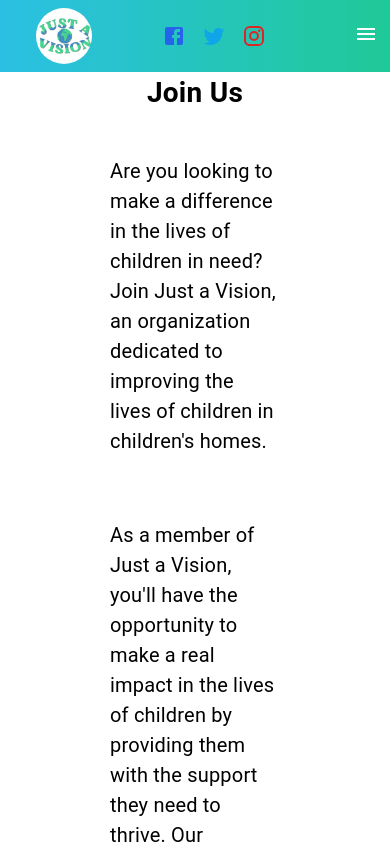
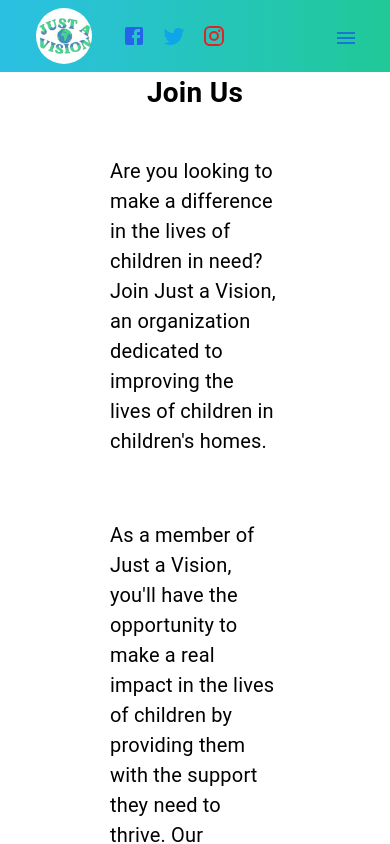
Before and after one commit to Kibuye24/jav, a React (Vite) app in the folder client/: page /join in a window 390 px wide. Shown: the top 844 px of the page. Built offline with nearby package versions, Linux system fonts and the light colour scheme.

Commit message:
Hamburger menu

```diff
--- a/client/src/components/Hamburger.tsx
+++ b/client/src/components/Hamburger.tsx
@@ -23,7 +23,10 @@
 
   return (
     <div>
-      <MenuIcon onClick={() => handleClick} className="cursor-pointer" />
+      <Button onClick={handleClick}>
+        <MenuIcon className="cursor-pointer" />
+      </Button>
+
       <Popover
         id={id}
         open={open}
```
Also changed, not shown: client/vite.config.ts.timestamp-1680619373200.mjs (deleted, +0 -10 lines).
